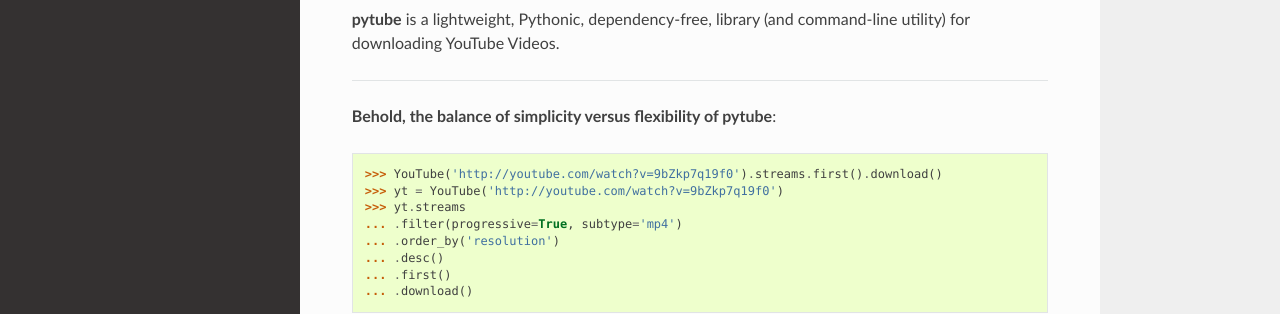
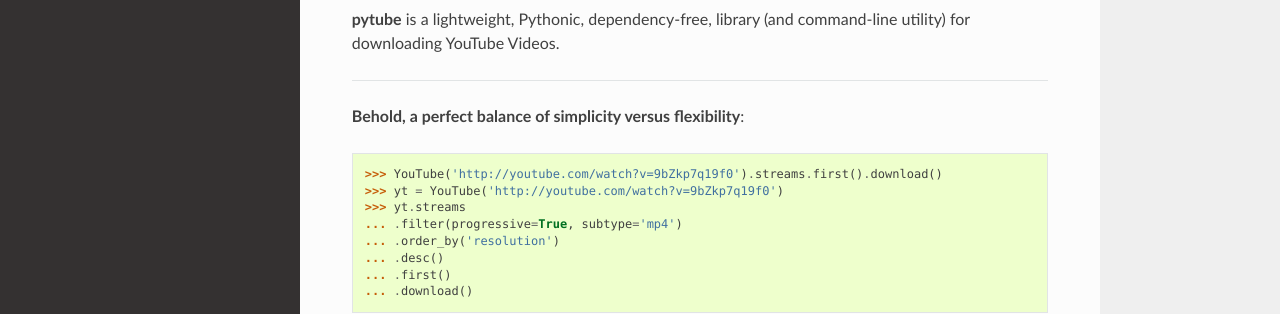
Before and after one commit to pytube/pytube, a Sphinx documentation site: the page built from docs/index.rst, in a window 1280 px wide and 900 px high. Shown: the part 244-558 px from the top of the window. Built offline with Sphinx 7.4.7 and the Read the Docs theme 2.0.0, drawn with Linux system fonts in a browser that asks for light colours.

Commit message:
updated docs

```diff
--- a/docs/index.rst
+++ b/docs/index.rst
@@ -27,7 +27,7 @@
 
 -------------------
 
-**Behold, the balance of simplicity versus flexibility of pytube**::
+**Behold, a perfect balance of simplicity versus flexibility**::
 
     >>> YouTube('http://youtube.com/watch?v=9bZkp7q19f0').streams.first().download()
     >>> yt = YouTube('http://youtube.com/watch?v=9bZkp7q19f0')
```
